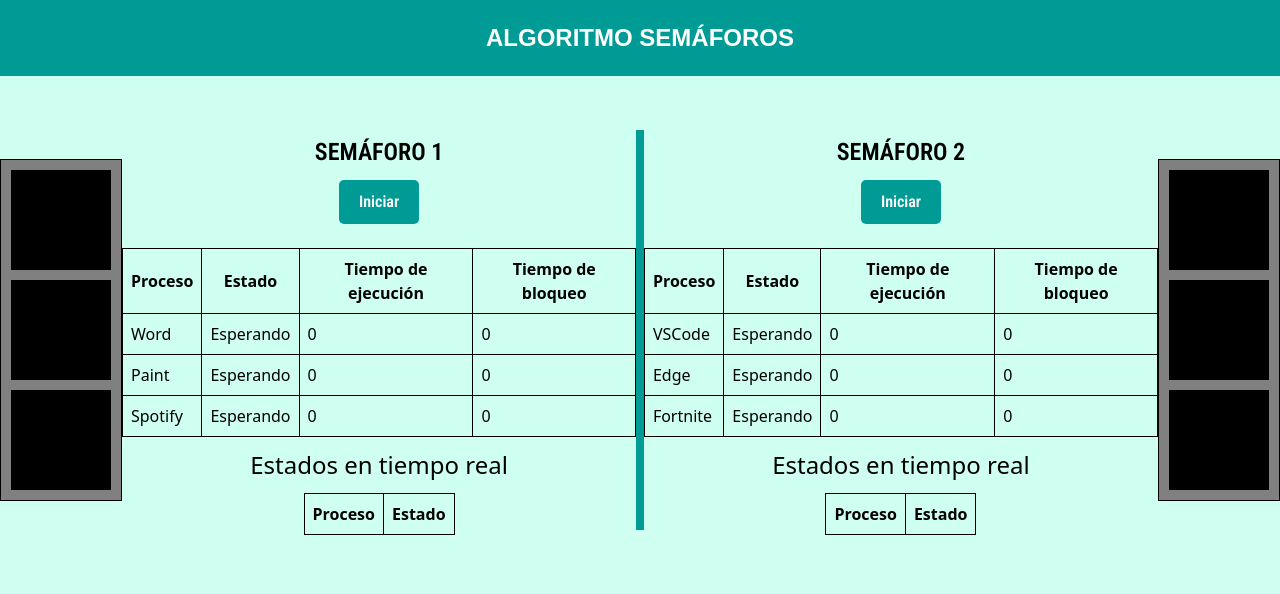
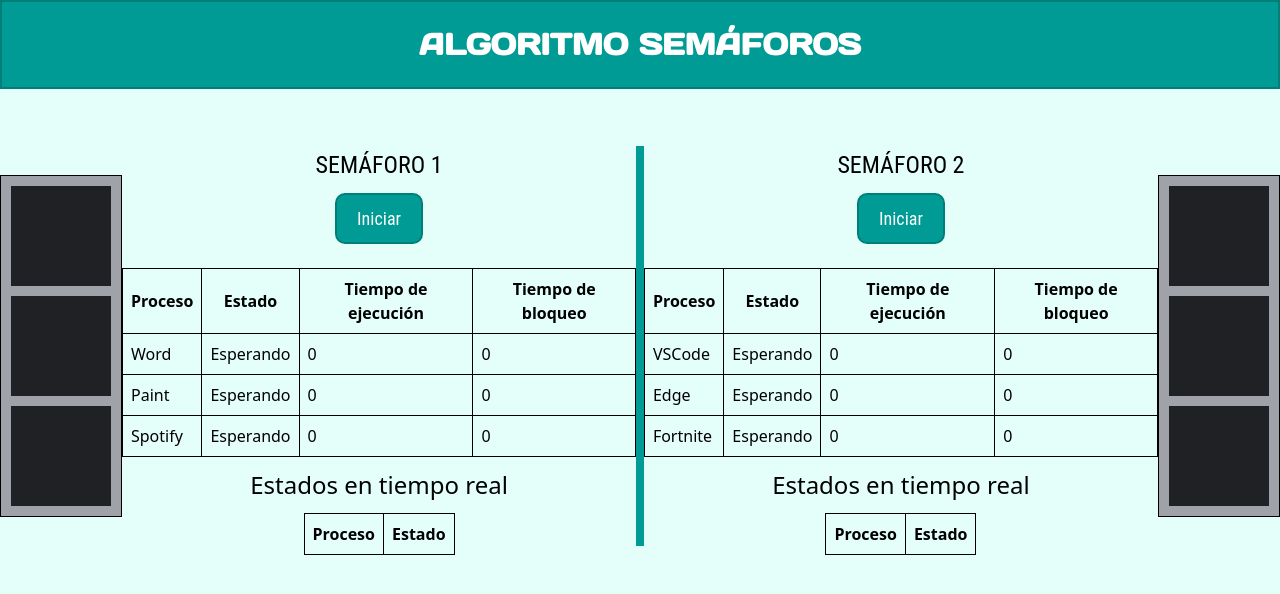
Before and after one commit to KingCalvo/Semaforo, a website: page src/index.html in a window 1280 px wide. Drawn offline with Linux system fonts and the light colour scheme.

Commit message:
🪼 Styles F

```diff
--- a/src/styles.css
+++ b/src/styles.css
@@ -3,7 +3,9 @@ html {
   width: 100%;
   margin: 0;
   /* background-image: url("../assets/FondoB.webp"); */
-  background-color: #cffff1;
+  /* background-color: #cffff1;
+  /* #e4fff9 */
+  background-color: #e4fff9;
 }
 @font-face {
   font-family: "Kanit";
@@ -11,6 +13,9 @@ html {
 
   font-family: "Roboto Condensed";
   src: url("../assets/RobotoCondensed-SemiBold.ttf");
+
+  font-family: "Days One";
+  src: url("../assets/DaysOne-Regular.ttf");
 }
 .cubo {
   display: flex;
@@ -43,15 +48,16 @@ html {
   color: white;
   text-align: center;
   padding: 20px;
+  border: 2px solid #007e78;
 }
 
 /* Estilos para el h1 dentro del div */
 .banner h1 {
-  font-size: 24px;
+  font-size: 30px;
   font-weight: bold;
   text-transform: uppercase;
   margin: 0;
-  font-family: "Kanit", sans-serif;
+  font-family: "Days One", sans-serif;
 }
 
 h2,
@@ -64,13 +70,19 @@ h3 {
 .btn {
   background-color: #009b94;
   color: white;
-  border-radius: 5px;
+  border: 2px solid #007e78;
+  border-radius: 10px;
   padding: 10px 20px;
-  font-size: 16px;
+  font-size: 18px;
   cursor: pointer;
   display: block;
   margin: auto;
   font-family: "Roboto Condensed", sans-serif;
+  transition: background-color 0.3s, color 0.3s; /* Agregado: Transición suave al cambiar colores */
+}
+.btn:hover {
+  background-color: #007e78;
+  color: #fff;
 }
 .centro {
   display: flex;
@@ -83,45 +95,45 @@ h3 {
   margin-left: auto;
   margin-right: auto;
   border: 1px solid rgb(0, 0, 0);
-  background-color: gray;
+  background-color: #9fa3a9;
 }
 
 .led1 {
-  background-color: black;
+  background-color: #1f2124;
   width: 100px;
   height: 100px;
   margin: 10px;
 }
 
 .led2 {
-  background-color: black;
+  background-color: #1f2124;
   width: 100px;
   height: 100px;
   margin: 10px;
 }
 
 .led3 {
-  background-color: black;
+  background-color: #1f2124;
   width: 100px;
   height: 100px;
   margin: 10px;
 }
 .led4 {
-  background-color: black;
+  background-color: #1f2124;
   width: 100px;
   height: 100px;
   margin: 10px;
 }
 
 .led5 {
-  background-color: black;
+  background-color: #1f2124;
   width: 100px;
   height: 100px;
   margin: 10px;
 }
 
 .led6 {
-  background-color: black;
+  background-color: #1f2124;
   width: 100px;
   height: 100px;
   margin: 10px;
```
Also changed, not shown: assets/DaysOne-Regular.ttf (added).
